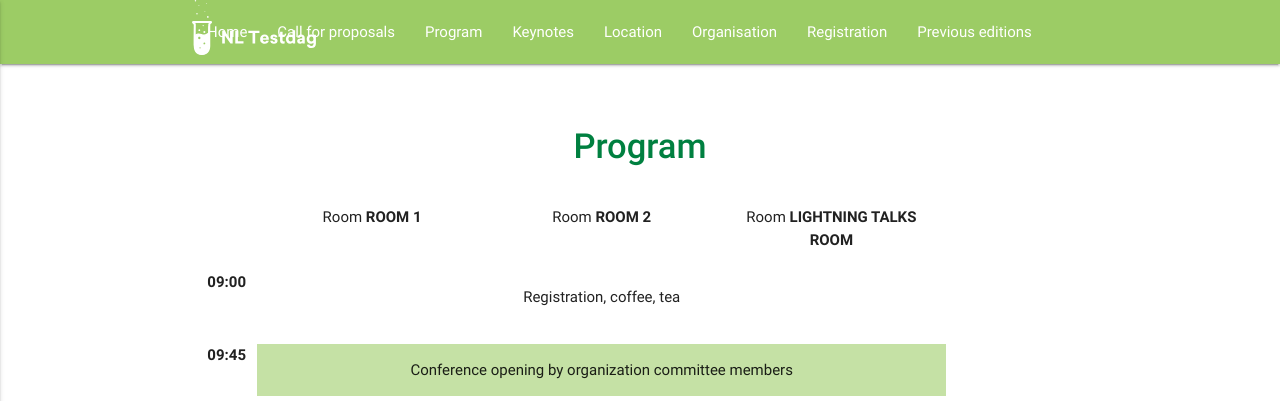
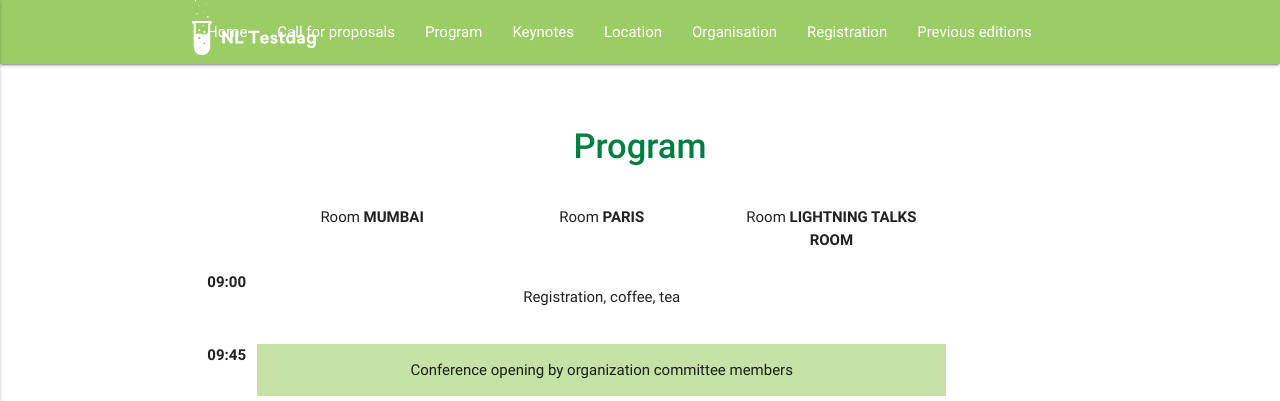
Before and after one commit to testdag2019/testdag2019.github.io, a Jekyll site: the page built from 01-programma.md, in a window 1280 px wide. Shown: the top 401 px of the page. Built offline with Jekyll 4.4.1, drawn with Linux system fonts in a browser that asks for light colours.

Commit message:
Fixed room names

```diff
--- a/01-programma.md
+++ b/01-programma.md
@@ -9,8 +9,8 @@ permalink: /program/
 <div class="section">
 		<div class="row">
 			<div class="col s1"></div>
-			<div class="col s3 center">Room <b>ROOM 1</b></div>
-			<div class="col s3 center">Room <b>ROOM 2</b></div>
+			<div class="col s3 center">Room <b>MUMBAI</b></div>
+			<div class="col s3 center">Room <b>PARIS</b></div>
 			<div class="col s3 center">Room <b>LIGHTNING TALKS ROOM</b></div>
 		</div>
 		<div class="row">
```
